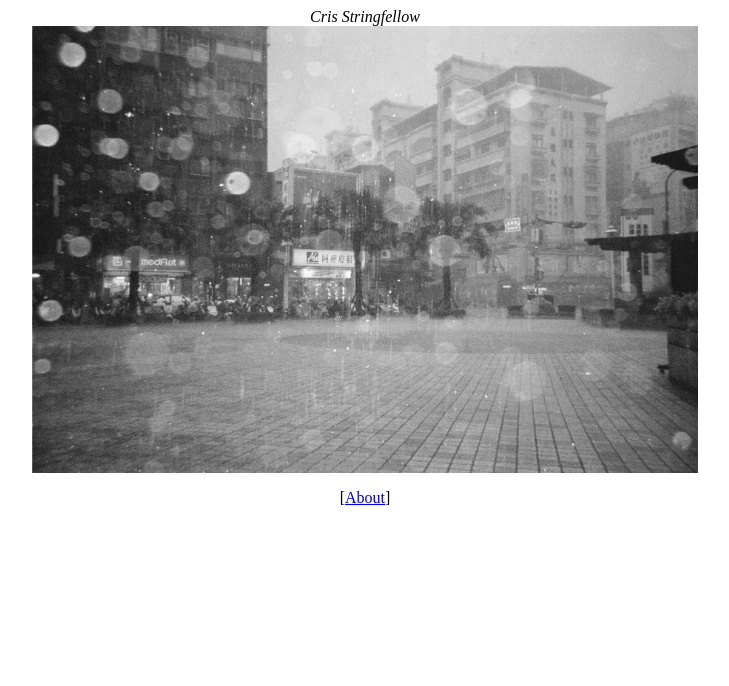
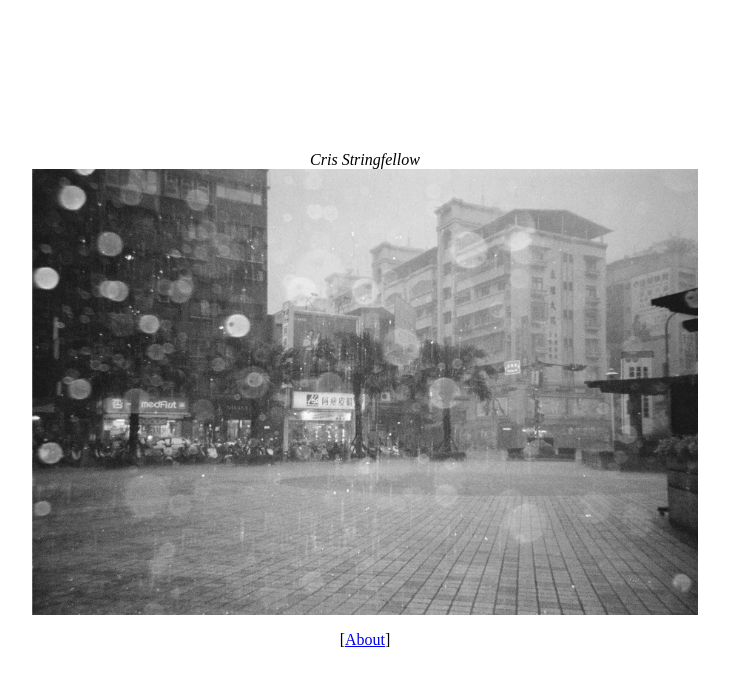
Before and after one commit to crislin2046/crislin2046.github.io, a plain HTML site: page index.html in a window 1280 px wide. Shown: the whole page, without its empty margins (275-1004 px from the left). Drawn offline with Linux system fonts and the light colour scheme.

Commit message:
Update style.css

```diff
--- a/style.css
+++ b/style.css
@@ -1,3 +1,7 @@
+:root, body {
+  height: 100%;
+}
+
 body {
   display: flex;
   flex-direction: column;
```
